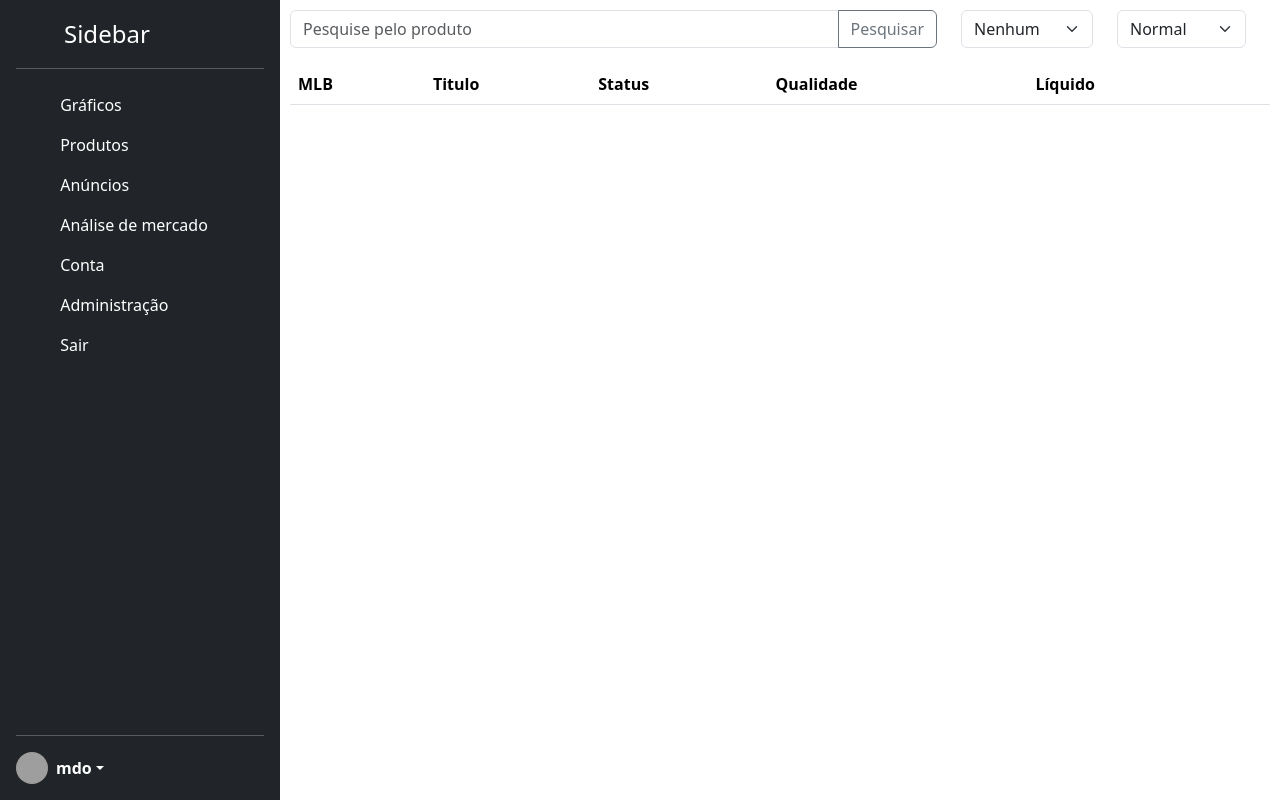
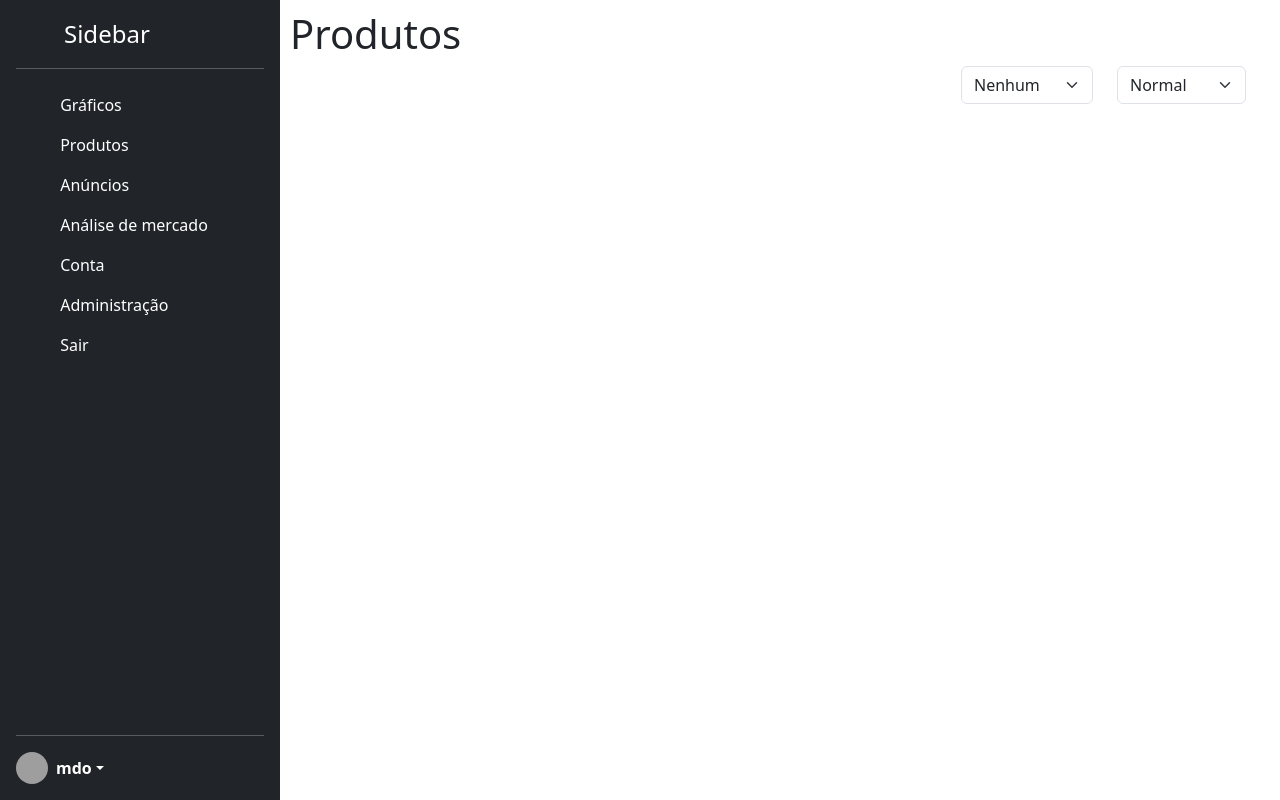
Before and after one commit to YuriGomes4/Taplean_Hub_Front_2, a Flask app: template app/templates/principais/produtos.html in a window 1280 px wide. Run offline with Flask 3, Linux system fonts and the light colour scheme; the template is opened without the code that fills it, so the values that code supplies are empty; parts of the project's set-up code (start-up, migrations or seed data) failed here and were passed over; some libraries are stand-ins or nearby versions; grey boxes are pictures that could not be loaded.

Commit message:
Melhora na pagina de produtos

```diff
--- a/app/templates/principais/produtos.html
+++ b/app/templates/principais/produtos.html
@@ -1,9 +1,19 @@
 {% extends 'base.html' %}
 
+{% block head %}
+<link rel="stylesheet" href="https://cdn.datatables.net/2.0.1/css/dataTables.dataTables.css"/>
+<script src="https://code.jquery.com/jquery-3.7.1.js"></script>
+<script src="https://cdn.datatables.net/2.0.1/js/dataTables.js"></script>
+{% endblock %}
+
+
 {% block body %}
+
+<h1 class="h1">Produtos</h1>
+
 <div class="row" style="width: 100%;">
     <div class="col">
-        <div id="pesquisa" class="input-group mb-3">
+        <div id="pesquisa" class="input-group mb-3" style="visibility: hidden;">
             <input id="input_search" type="text" class="form-control" placeholder="Pesquise pelo produto" aria-label="Pesquise pelo produto" aria-describedby="button-search">
             <button class="btn btn-outline-secondary" type="button" id="button-search" onclick="load_produtos()">Pesquisar</button>
         </div>
@@ -24,27 +34,23 @@
     </div>
 </div>
 
-<table class="table table-hover">
-    <thead id="cab_lista_vendas">
-        <tr>
-            <th>MLB</th>
-            <th>Titulo</th>
-            <th>Status</th>
-            <th>Qualidade</th>
-            <th>Líquido</th>
-            <th></th>
-        </tr>
-    </thead>
-    <tbody id="lista_vendas">
-    </tbody>
-</table>
+<div id="div-principal">
+</div>
 
 <script>
     function load_produtos() {
 
-        var tableHead = document.getElementById("cab_lista_vendas");
+        var divPrincipal = document.querySelector("#div-principal");
 
-        tableHead.innerHTML = ""; // Clear existing table rows
+        var table = document.createElement("table");
+
+        table.id = "table-" + Math.floor(Math.random() * 9000 + 1000);
+        table.className = "table table-hover";
+        table.style.width = "100%";
+
+        var tableHead = table.createTHead();
+
+        //tableHead.innerHTML = ""; // Clear existing table rows
 
         row = document.createElement("tr");
 
@@ -77,6 +83,8 @@
 
         tableHead.appendChild(row);
 
+        table.appendChild(tableHead);
+
         var xhr = new XMLHttpRequest();
         xhr.open("GET", "{{ base_url }}/api/v1/produto/all?pesquisa="+document.getElementById('input_search').value+"&ordenacao="+document.getElementById('ordenacao').value+"&filtro="+document.getElementById('filtro').value, true);
         xhr.setRequestHeader("x-access-token", getCookie("token"));
@@ -84,8 +92,9 @@
             if (xhr.readyState === 4) {
                 if (xhr.status === 200) {
                     var response = JSON.parse(xhr.responseText);
-                    var tableBody = document.querySelector("#lista_vendas");
-                    tableBody.innerHTML = ""; // Clear existing table rows
+                    var tableBody = table.createTBody();
+
+                    //tableBody.innerHTML = ""; // Clear existing table rows
 
                     for (var produto in response.result) {
                         var produto = response.result[produto];
@@ -125,7 +134,15 @@
                         row.appendChild(editarCell);
 
                         tableBody.appendChild(row);
+
+                        table.appendChild(tableBody);
+
+                        divPrincipal.innerHTML = "";
+
+                        divPrincipal.appendChild(table);
+
                     }
+                    new DataTable('#'+table.id);
                 } else {
                     // Handle any errors here
                 }
```
